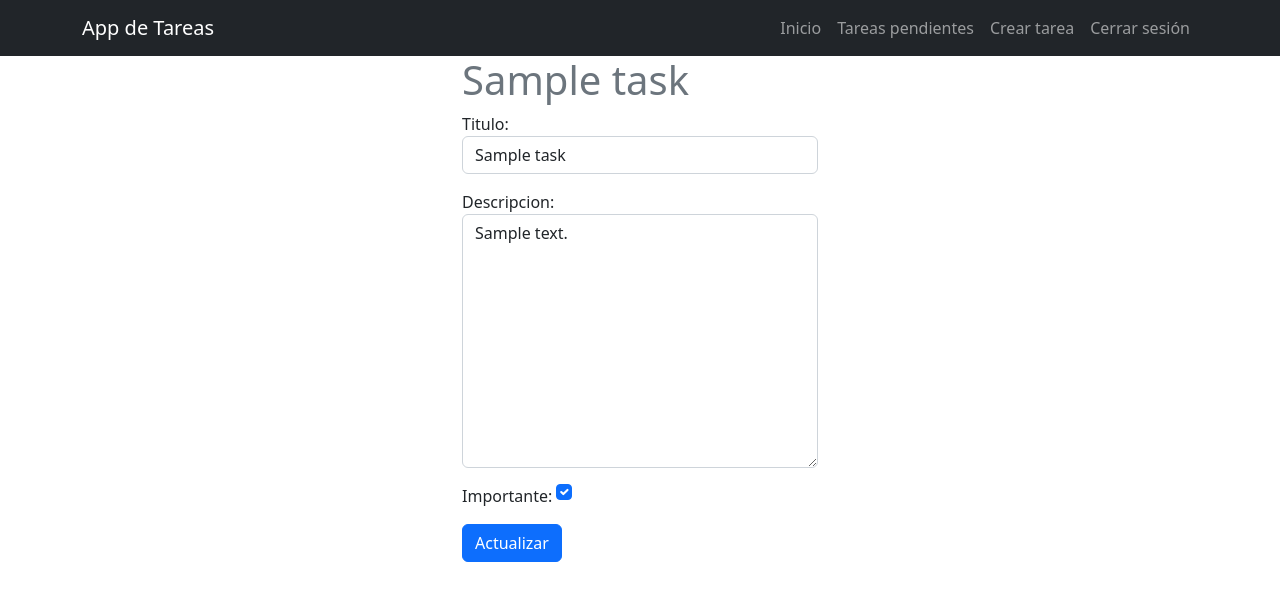
After one commit to FabianGzCa/django-task-manager, a Django app: page /tasks/1/ in a window 1280 px wide. The commit adds this page. Shown: the top 601 px of the page. Run offline with Django 5.2, Linux system fonts and the light colour scheme; a user stored in the database is signed in; tables that the repository leaves empty hold one stand-in row (values such as "Sample post").

Commit message:
feat: agregar detalle y actualización de tareas

```diff
--- a/djangocrud/urls.py
+++ b/djangocrud/urls.py
@@ -25,5 +25,6 @@ urlpatterns = [
     path('signin/', views.signin, name='signin'),
     path('logout/', views.signout, name='logout'),
     path('tasks/', views.tasks, name='tasks'),
-    path('tasks/create/', views.create_task, name='create_task')
+    path('tasks/create/', views.create_task, name='create_task'),
+    path('tasks/<int:task_id>/', views.task_detail, name='task_detail')
 ]
--- /dev/null
+++ b/tasks/templates/task_detail.html
@@ -0,0 +1,21 @@
+{% extends 'base.html' %}
+
+{% block content %}
+
+<main class="container">
+    <div class="row">
+        <div class="col-md-4 offset-md-4">
+            <h1 class="text-secondary">{{tarea.titulo}}</h1>
+            {{error}}
+            <form method="POST">
+                {% csrf_token %}
+                {{form.as_p}}
+                <button class="btn btn-primary">
+                    Actualizar
+                </button>
+            </form>
+        </div>
+    </div>
+</main>
+
+{% endblock %}
--- a/tasks/templates/tasks.html
+++ b/tasks/templates/tasks.html
@@ -9,7 +9,7 @@
 
             <ul class="list-group">
                 {% for tarea in tareas %}
-                <li class="list-group-item">
+                <a class="list-group-item" href="{% url 'task_detail' tarea.id %}">
                     <header class="d-flex justify-content-between">
                         {% if tarea.importante %}
                         <h1 class="fw-bold text-success">{{tarea.titulo}}</h1>
@@ -19,7 +19,7 @@
                         <p>{{tarea.usuario.username}}</p>
                     </header>
                     <p>{{tarea.descripcion}}</p>
-                </li>
+                </a>
                 {% endfor %}
             </ul>
 
--- a/tasks/views.py
+++ b/tasks/views.py
@@ -1,4 +1,4 @@
-from django.shortcuts import render, redirect
+from django.shortcuts import render, redirect, get_object_or_404
 from django.contrib.auth.forms import UserCreationForm, AuthenticationForm
 from django.contrib.auth.models import User
 from django.contrib.auth import login, authenticate, logout
@@ -84,3 +84,19 @@ def create_task(request):
                 'form': TaskForm,
                 'error': 'Por favor ingresa datos válidos'
             })
+
+
+@login_required
+def task_detail(request, task_id):
+    if request.method == 'GET':
+        tarea = get_object_or_404(Task, pk=task_id, usuario=request.user)
+        form = TaskForm(instance=tarea)
+        return render(request, 'task_detail.html', {'tarea': tarea, 'form': form})
+    else:
+        try:
+            tarea = get_object_or_404(Task, pk=task_id, usuario=request.user)
+            form = TaskForm(request.POST, instance=tarea)
+            form.save()
+            return redirect('tasks')
+        except ValueError:
+            return render(request, 'task_detail.html', {'tarea': tarea, 'form': form, 'error': 'Error al actualizar la tarea'})
```
